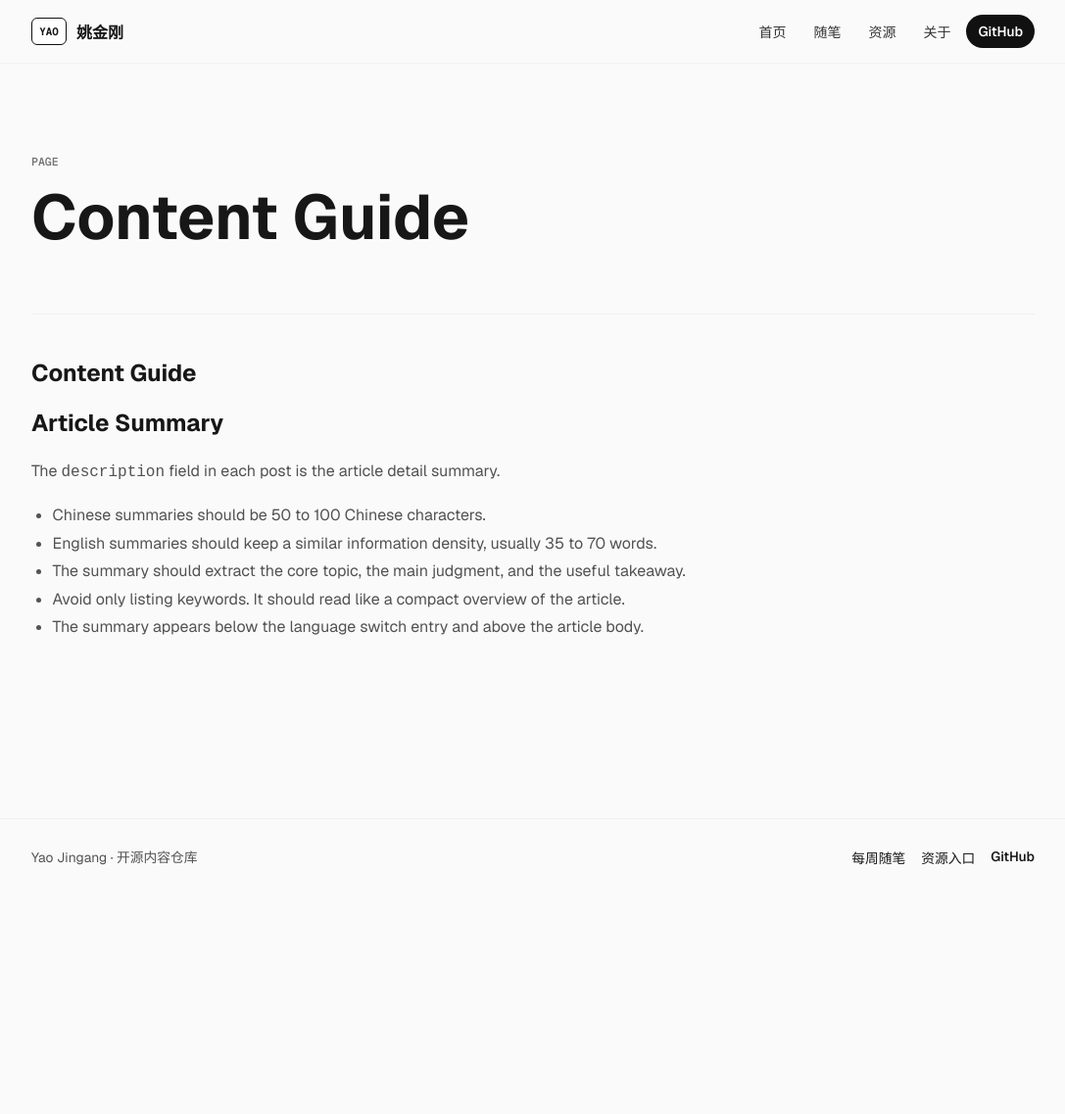
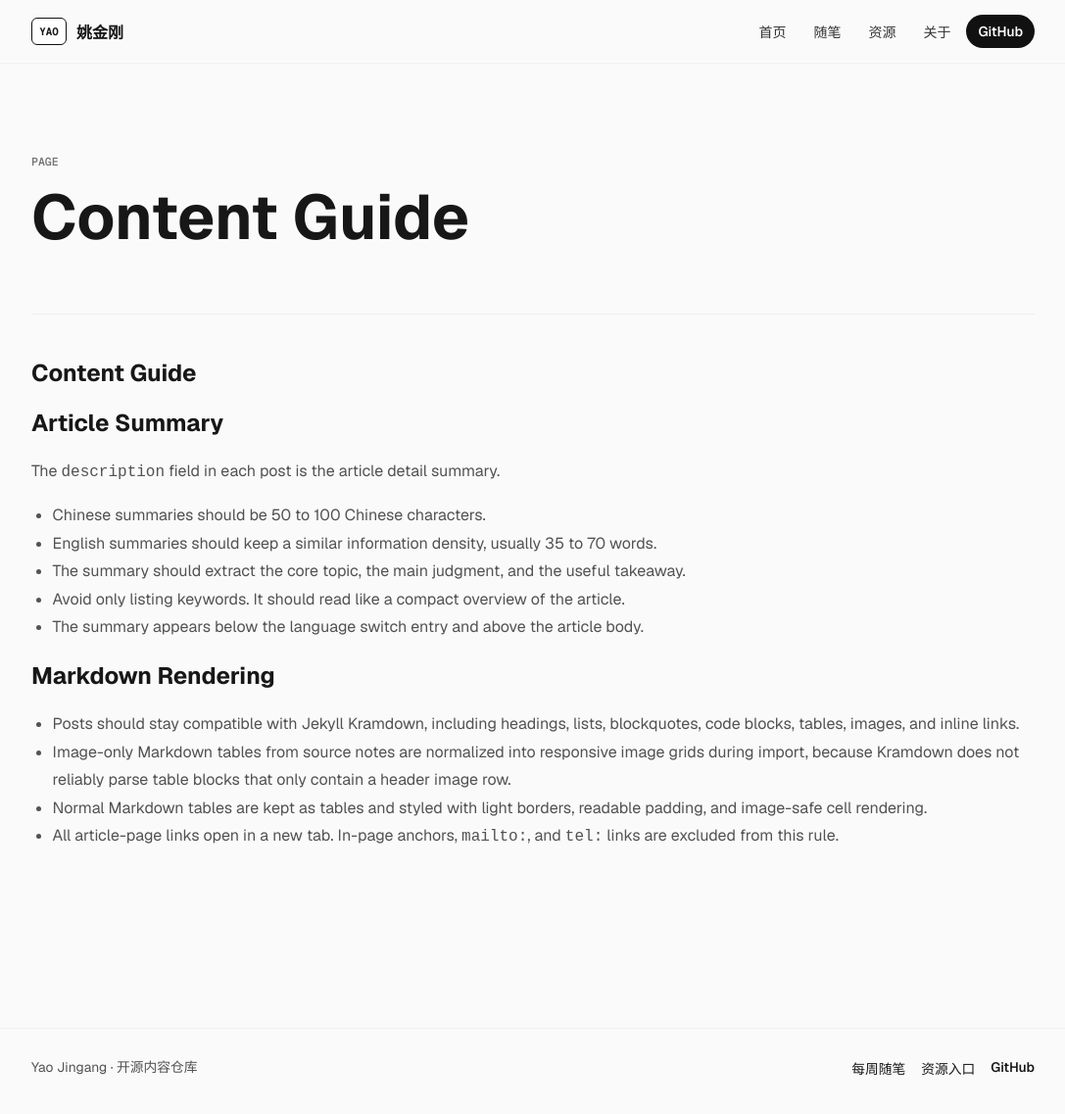
Before and after one commit to yaojingang/yaojingang.github.io, a Jekyll site: the page built from CONTENT_GUIDE.md, in a window 1280 px wide and 1143 px high. Shown: the top 1137 px of the window at 98% size, without its empty margins (96-1183 px from the left). Built offline with Jekyll 4.4.1, drawn with Linux system fonts in a browser that asks for light colours; our own code applies the rules of GitHub Pages for plain Markdown files.

Commit message:
Fix markdown image grids and article link targets

```diff
--- a/CONTENT_GUIDE.md
+++ b/CONTENT_GUIDE.md
@@ -9,3 +9,10 @@
 - The summary should extract the core topic, the main judgment, and the useful takeaway.
 - Avoid only listing keywords. It should read like a compact overview of the article.
 - The summary appears below the language switch entry and above the article body.
+
+## Markdown Rendering
+
+- Posts should stay compatible with Jekyll Kramdown, including headings, lists, blockquotes, code blocks, tables, images, and inline links.
+- Image-only Markdown tables from source notes are normalized into responsive image grids during import, because Kramdown does not reliably parse table blocks that only contain a header image row.
+- Normal Markdown tables are kept as tables and styled with light borders, readable padding, and image-safe cell rendering.
+- All article-page links open in a new tab. In-page anchors, `mailto:`, and `tel:` links are excluded from this rule.
--- a/assets/css/style.scss
+++ b/assets/css/style.scss
@@ -1136,10 +1136,45 @@
   margin: 0 auto;
 }
 
+.post-content .markdown-image-grid,
+.page-content .markdown-image-grid {
+  display: grid;
+  gap: 16px;
+  width: 100%;
+  margin: 40px auto;
+}
+
+.post-content .markdown-image-grid-2,
+.page-content .markdown-image-grid-2 {
+  grid-template-columns: repeat(2, minmax(0, 1fr));
+}
+
+.post-content .markdown-image-grid-3,
+.page-content .markdown-image-grid-3 {
+  grid-template-columns: repeat(3, minmax(0, 1fr));
+}
+
+.post-content .markdown-image-grid-4,
+.page-content .markdown-image-grid-4 {
+  grid-template-columns: repeat(4, minmax(0, 1fr));
+}
+
+.post-content .markdown-image-grid img,
+.page-content .markdown-image-grid img {
+  width: 100%;
+  max-width: 100% !important;
+  height: auto !important;
+  margin: 0;
+  border-radius: 6px;
+}
+
 .post-content table,
 .page-content table {
   width: 100%;
   border-collapse: collapse;
+  margin: 32px 0;
+  line-height: 1.6;
+  font-size: clamp(15px, 1.7vw, 17px);
 }
 
 .post-content th,
@@ -1149,6 +1184,23 @@
   padding: 10px 12px;
   border: 1px solid var(--line);
   vertical-align: top;
+}
+
+.post-content th,
+.page-content th {
+  background: #fafafa;
+  color: #1d1d1f;
+  font-weight: 650;
+}
+
+.post-content td img,
+.post-content th img,
+.page-content td img,
+.page-content th img {
+  width: 100%;
+  max-width: 100% !important;
+  margin: 0 auto;
+  border-radius: 6px;
 }
 
 .post-content pre,
@@ -2082,6 +2134,12 @@
     max-width: 100% !important;
   }
 
+  .post-content .markdown-image-grid,
+  .page-content .markdown-image-grid {
+    grid-template-columns: 1fr;
+    gap: 14px;
+  }
+
   .taxonomy-group li a,
   .article-row a,
   .about-link-list a,
```
Also changed, not shown: _layouts/post.html (+11 -0 lines), _posts/2026-04-26-agents-outnumber-humans-en.md (+11 -5 lines), _posts/2026-04-26-agents-outnumber-humans.md (+11 -5 lines), scripts/import_cognitive_notes.rb (+76 -1 lines).
